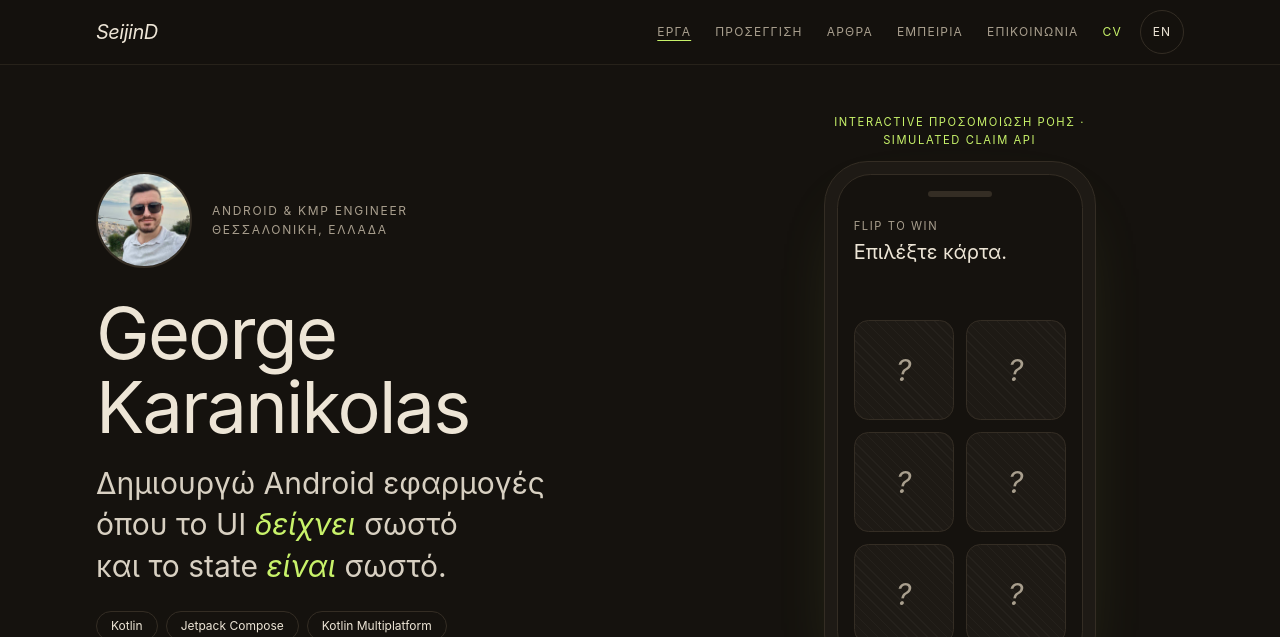
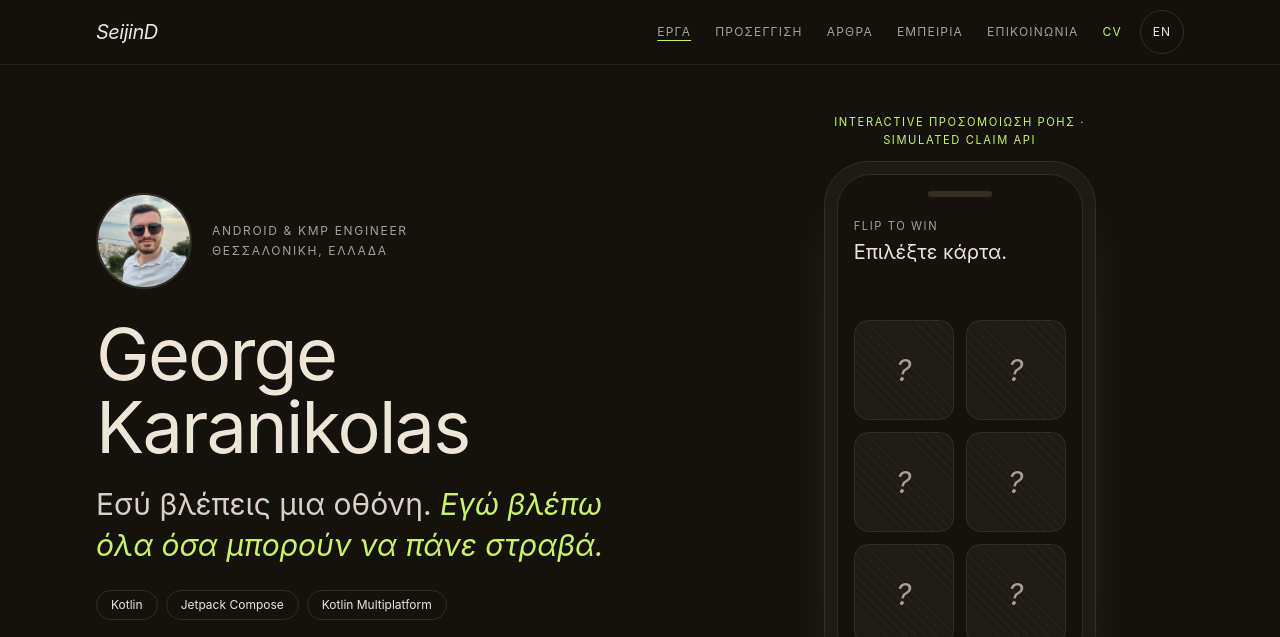
Before and after one commit to SeijinD/seijind.github.io, an Astro site: page /el in a window 1280 px wide. Shown: the top 637 px of the page. Built offline with nearby package versions, Linux system fonts and the light colour scheme; Astro itself is replaced by a stand-in of ours.

Commit message:
[Hero] Replace Greek and English slogans and update text emphasis

```diff
--- a/src/components/Hero.astro
+++ b/src/components/Hero.astro
@@ -38,9 +38,7 @@ const { resume, socials, copy, flipCopy } = Astro.props;
         George Karanikolas
       </h1>
       <p class="mt-5 max-w-[36ch] text-balance font-display text-2xl leading-snug text-paper/90 sm:text-3xl">
-        {copy.taglineStart} <em class="text-lime">{copy.taglineFeels}</em> {copy.taglineMiddle} <em class="text-lime"
-          >{copy.taglineIs}</em
-        > {copy.taglineEnd}
+        {copy.taglineStart} <em class="text-lime">{copy.taglineEnd}</em>
       </p>
 
       <ul class="mt-6 flex flex-wrap gap-2" aria-label={copy.stackLabel}>
--- a/src/i18n/el.ts
+++ b/src/i18n/el.ts
@@ -20,11 +20,8 @@ export const el = {
   hero: {
     role: "Android & KMP Engineer",
     location: "Θεσσαλονίκη, Ελλάδα",
-    taglineStart: "Δημιουργώ Android εφαρμογές όπου το UI",
-    taglineFeels: "δείχνει",
-    taglineMiddle: "σωστό και το state",
-    taglineIs: "είναι",
-    taglineEnd: "σωστό.",
+    taglineStart: "Εσύ βλέπεις μια οθόνη.",
+    taglineEnd: "Εγώ βλέπω όλα όσα μπορούν να πάνε στραβά.",
     stackLabel: "Βασικό stack",
     chips: ["Kotlin", "Jetpack Compose", "Kotlin Multiplatform"],
     profilesLabel: "Κύρια προφίλ",
--- a/src/i18n/en.ts
+++ b/src/i18n/en.ts
@@ -20,11 +20,8 @@ export const en = {
   hero: {
     role: "Android & KMP Engineer",
     location: "Thessaloniki, Greece",
-    taglineStart: "I build Android apps where the UI",
-    taglineFeels: "feels",
-    taglineMiddle: "right and the state",
-    taglineIs: "is",
-    taglineEnd: "right.",
+    taglineStart: "You see a screen.",
+    taglineEnd: "I see everything that could go wrong.",
     stackLabel: "Core stack",
     chips: ["Kotlin", "Jetpack Compose", "Kotlin Multiplatform"],
     profilesLabel: "Primary profiles",
```
